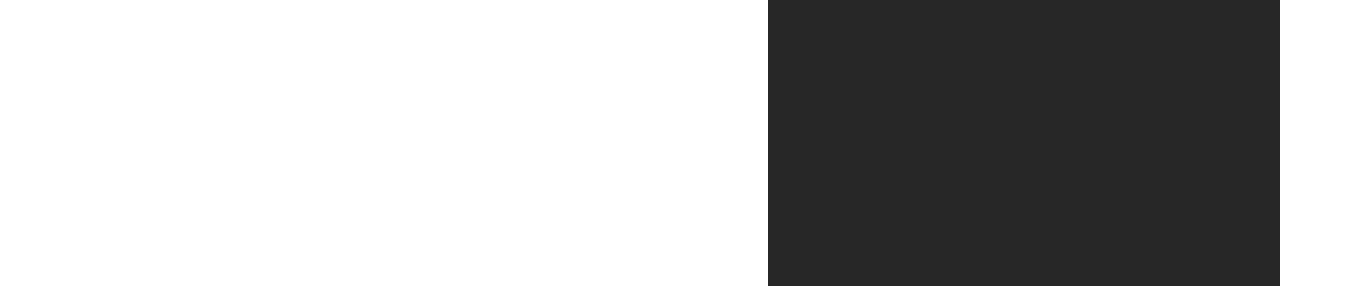
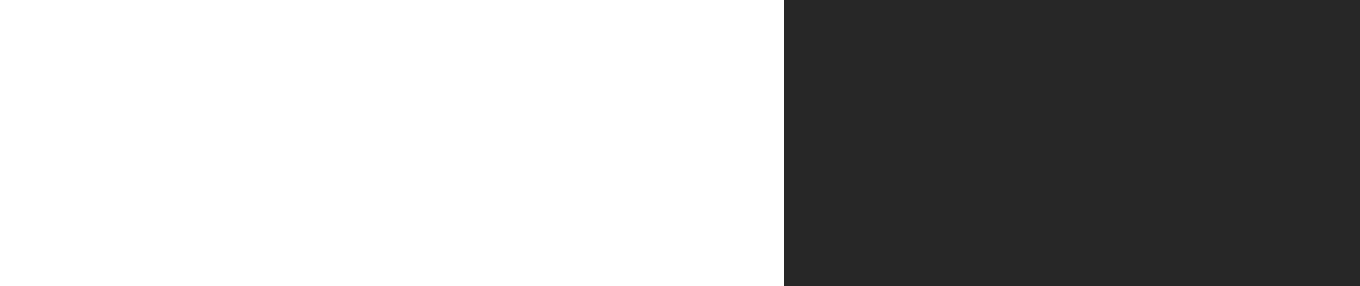
Before and after one commit to Hepyc/Second-proj, a plain HTML site: page index.html in a window 1280 px wide. Shown: the part 113-399 px from the top of the page, 1360 px wide, since content can reach past the window. Drawn offline with nearby package versions, Linux system fonts and the light colour scheme.

Commit message:
fix 1440px

```diff
--- a/css/style.css
+++ b/css/style.css
@@ -1,6 +1,10 @@
 html {
+  background-color: grey;
   box-sizing: border-box;
   font-size: 16px;
+  display: flex;
+  justify-content: center;
+  align-items: center;
 }
 
 *, *:before, *:after {
@@ -21,6 +25,11 @@ html {
   max-width: 100%;
   height: auto;
 }
+
+.body_div {
+  width: 1440px;
+}
+
 .header {
   padding-top: 60px;
   display: flex;
@@ -77,11 +86,11 @@ html {
 }
 
 .main1_div_p {
-  padding: 326px 380px 50px 162px;
+  padding: 326px 136px 50px 162px;
   color: #272727;
   font-size: 64px;
   font-style: normal;
-  font-weight: 400;
+  font-weight: 200;
   line-height: normal;
 }
 
--- a/index.html
+++ b/index.html
@@ -8,6 +8,7 @@
     <link href="https://unpkg.com/boxicons@2.1.4/css/boxicons.min.css" rel="stylesheet">
 </head>
 <body>
+    <div class="body_div">
         <header class="header">
                 <h1><a class="header_logo" href="#">Moon River</a></h1>
                 <nav class="header_nuv">
@@ -23,7 +24,7 @@
                 <div class="main1_div">
                     <p class="main1_div_p">HIGH JEWELRY</p>
                         <div class="see_collection_div">
-                        <div class="border_a"><div class="border_b"></div>                            </div>
+                            <div class="border_a"><div class="border_b"></div></div>
                             <a class="see_collection" href="#">Смотреть коллекцию</a>
                         </div>
                 </div>
@@ -31,7 +32,9 @@
                 <div class="main1_div_img">
                     <img class="main1_div_ring1" src="imges/ring1.png" alt="">
                 </div>
+
         </main>
+    </div>
 
     <footer>
 
```
Lines whose indentation alone changed are shown as unchanged.
